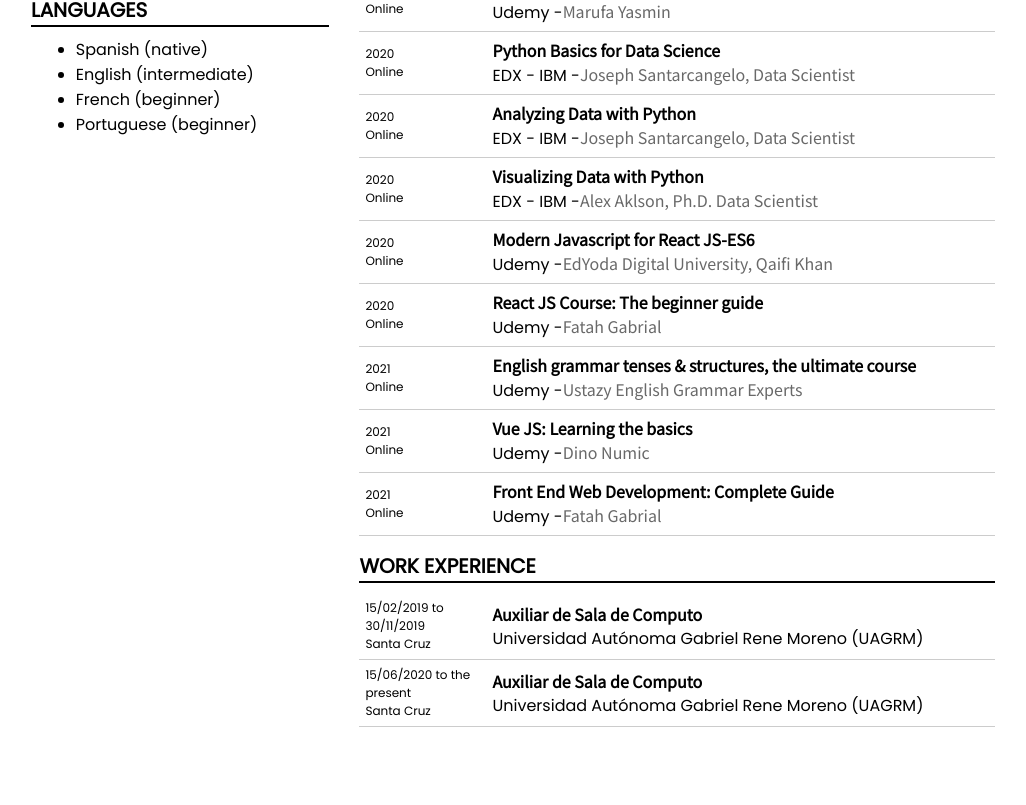
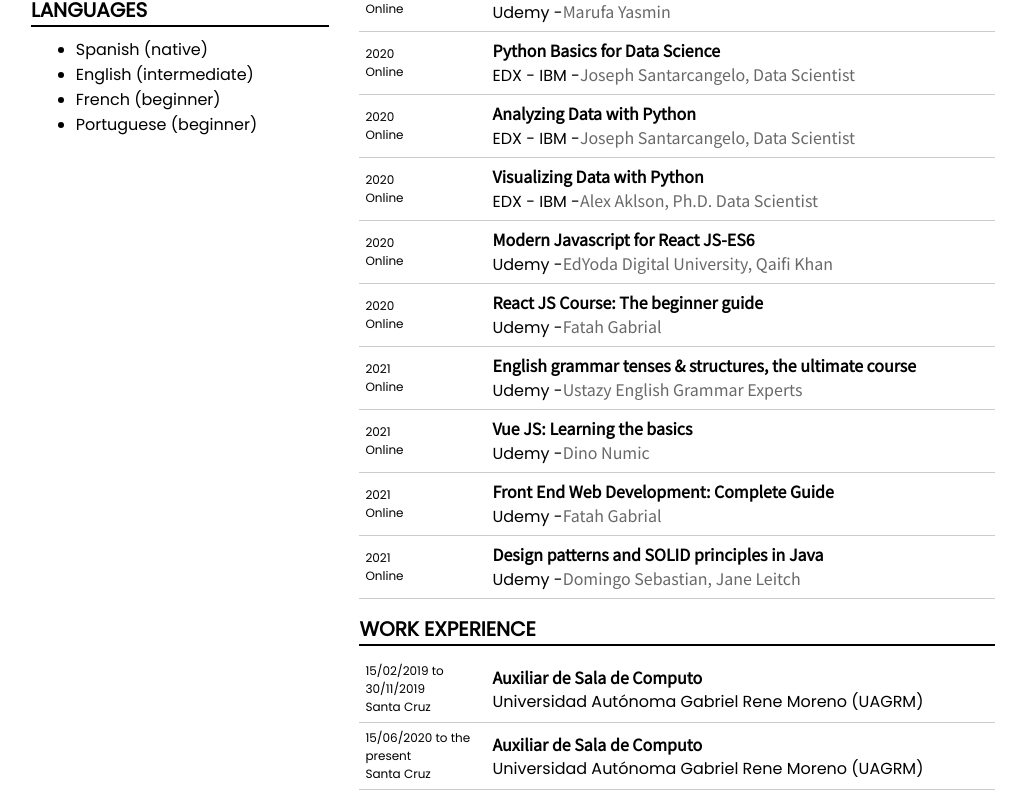
Before and after one commit to kleyla/cv, a React (Create React App) app: page / in a window 1280 px wide. Shown: the part 1213-2018 px from the top of the page, without its empty margins (127-1153 px from the left). Before the commit the page ends 1955 px from the top, so only its background shows below. Built offline with nearby package versions, Linux system fonts and the light colour scheme.

Commit message:
course added

```diff
--- a/src/data/courses.js
+++ b/src/data/courses.js
@@ -132,7 +132,16 @@
     link:
       "https://www.udemy.com/certificate/UC-fd4e5a05-51ee-471d-b0ee-e611ee799183/",
   },
-  //   {
+  {
+    year: 2021,
+    country: "Online",
+    name: "Design patterns and SOLID principles in Java",
+    institution: "Udemy",
+    instructor: "Domingo Sebastian, Jane Leitch",
+    link:
+      "https://www.udemy.com/certificate/UC-fe6ba330-0bc6-4f7e-b02e-0a91e19c3e14/",
+  },
+  // {
   //     year: 2021,
   //     country: "Online",
   //     name: "",
```
Also changed, not shown: 1 other file (tests, documents, lock files or other folders).
